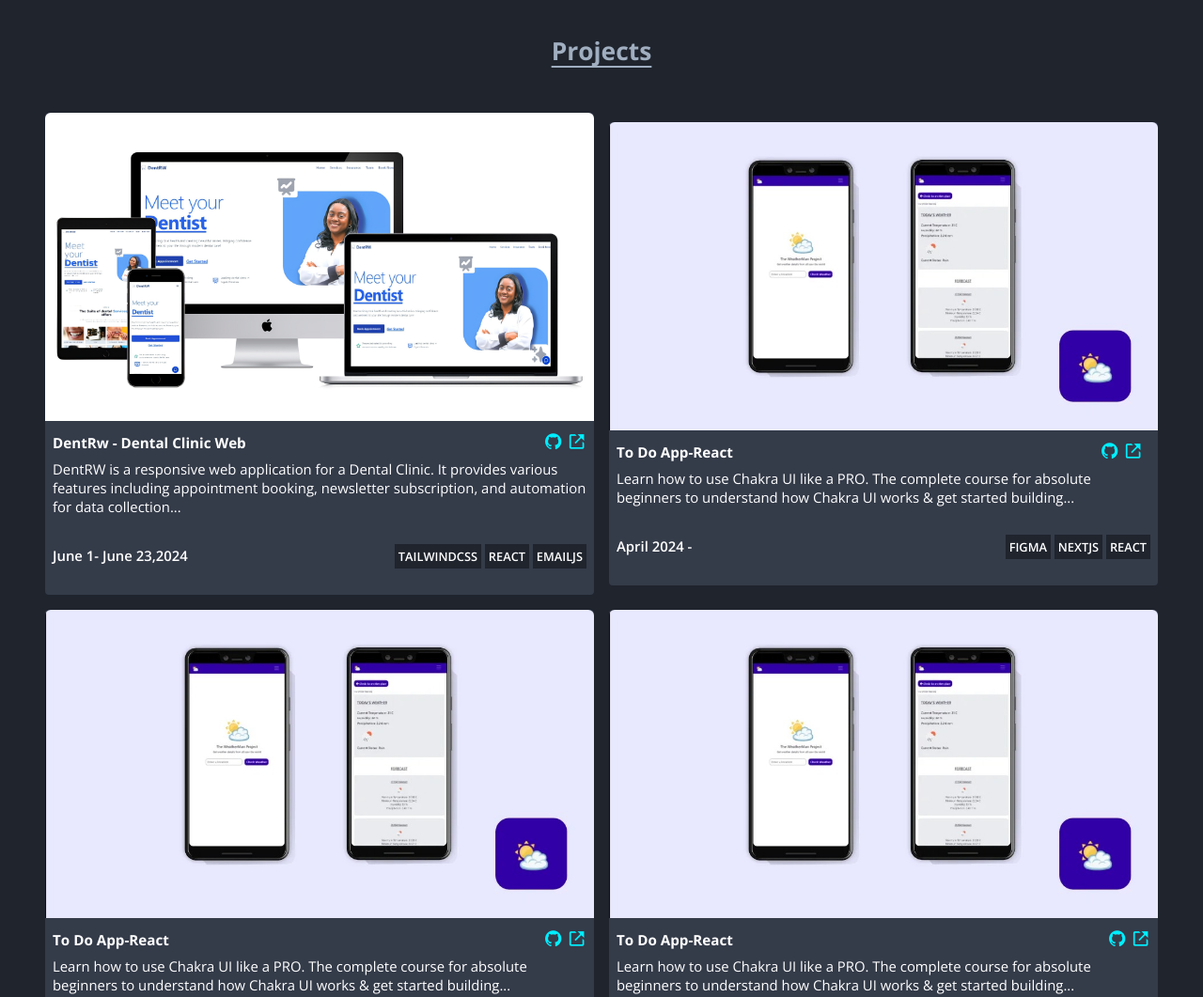
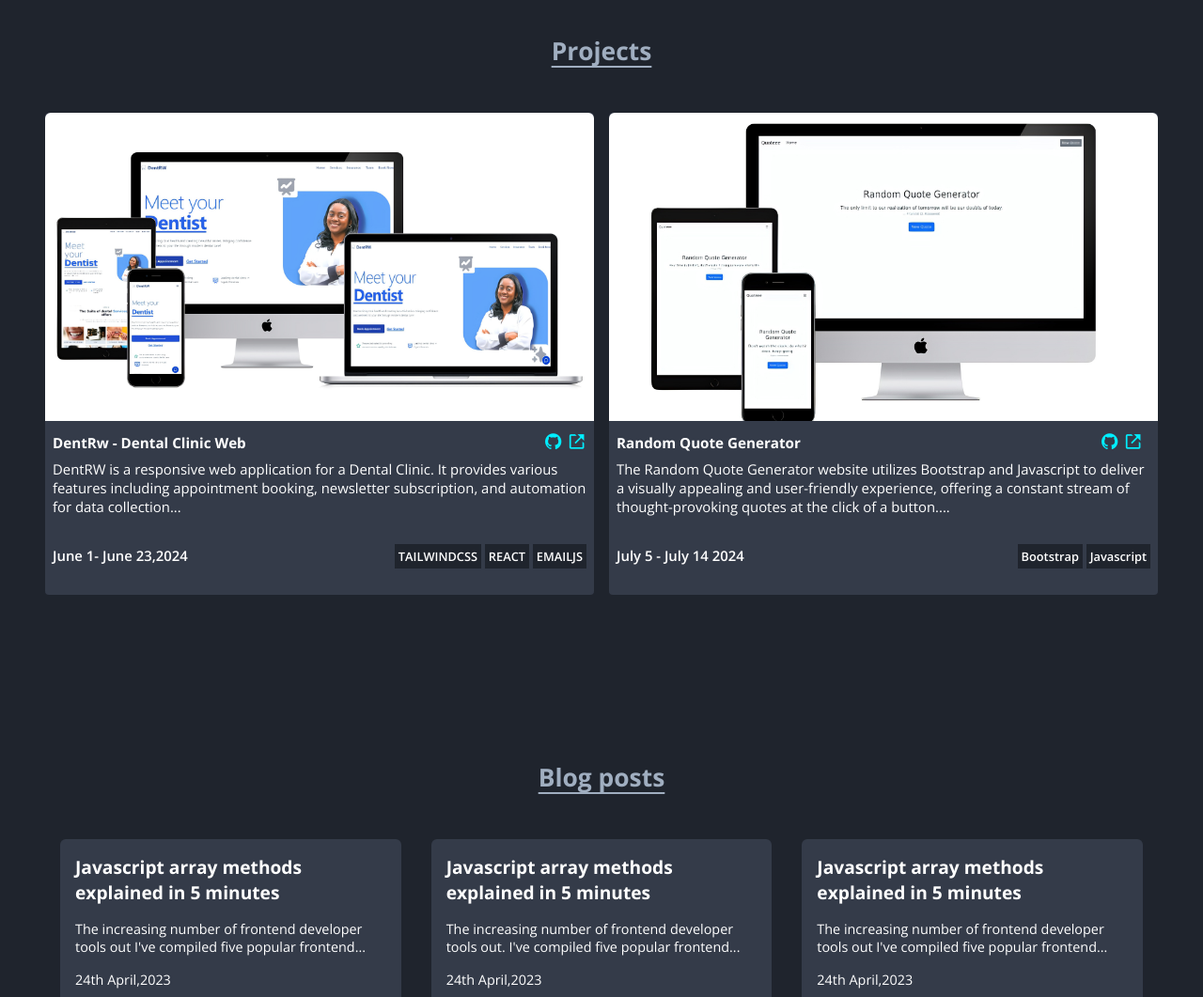
Before and after one commit to hbapte/portfolio-website, a plain HTML site: page index.html in a window 1280 px wide. Shown: the part 2140-3201 px from the top of the page at 94% size. Drawn offline with nearby package versions, Linux system fonts and the light colour scheme.

Commit message:
second project

```diff
--- a/index.html
+++ b/index.html
@@ -251,23 +251,24 @@
                 </div>
 
                 <div class="project-card">
-                    <img src="images/project.jpeg" alt="project image" class="project-image" width="50%">
+                    <img src="images/QUOTE-GENERATOR.jpg" alt="project image" class="project-image" width="50%">
                     <div class="card-header">
-                        <h4>To Do App-React</h4>
+                        <h4>Random Quote Generator</h4>
                         <div class="project-links">
                             <div class="project-links">
-                                <a href=" " class="p-links" target="_blank"><i class='bx bxl-github'></i></a>
-                                <a href=" " class="p-links" target="_blank"> <i class='bx bx-link-external'></i></a>
+                                <a href="https://github.com/hbapte/Random-Quote-Generator" class="p-links" target="_blank"><i class='bx bxl-github'></i></a>
+                                <a href="https://random-quote-generator-hbapte.vercel.app/" class="p-links" target="_blank"> <i class='bx bx-link-external'></i></a>
                             </div>
                         </div>
                     </div>
-                    <p> Learn how to use Chakra UI like a PRO. The complete course for absolute beginners to
-                        understand how Chakra UI works & get started building...</p>
+                    <p>The Random Quote Generator website utilizes Bootstrap and Javascript to deliver a visually appealing and user-friendly experience, offering a constant stream of thought-provoking quotes at the click of a button....</p>
                     <div class="project-footer">
-                        <p class="time"> April 2024 -</p>
-                        <p class="used-tools"> <mark>FIGMA</mark> <mark>NEXTJS</mark> <mark>REACT</mark> </p>
+                        <p class="time"> July 5 - July 14 2024</p>
+                        <p class="used-tools"> <mark>Bootstrap</mark> <mark>Javascript</mark> </p>
                     </div>
                 </div>
+
+                <div style="display: none;">
 
                 <div class="project-card">
                     <img src="images/project.jpeg" alt="project image" class="project-image" width="50%">
@@ -303,6 +304,7 @@
                     </div>
                 </div>
             </div>
+        </div>
 
         </section>
 
```
Also changed, not shown: images/QUOTE-GENERATOR.jpg (added).
